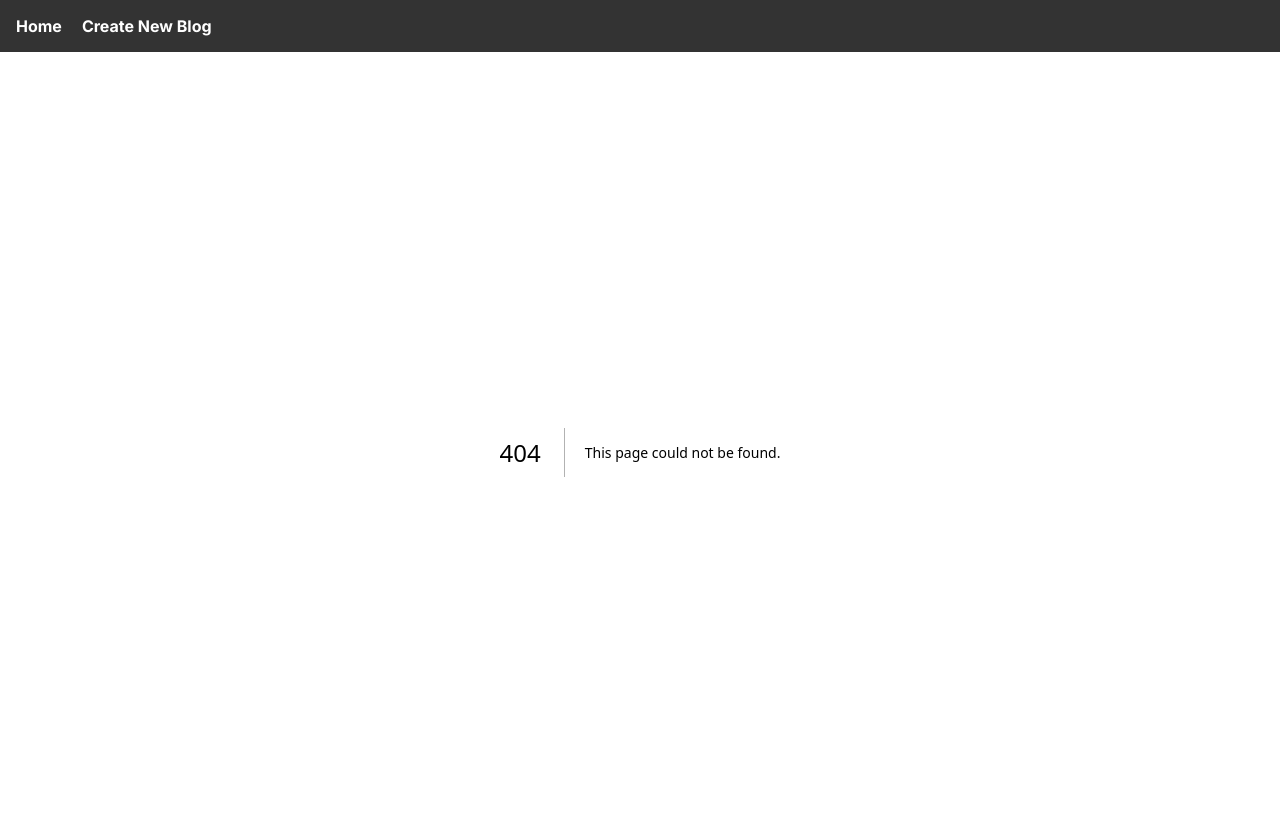
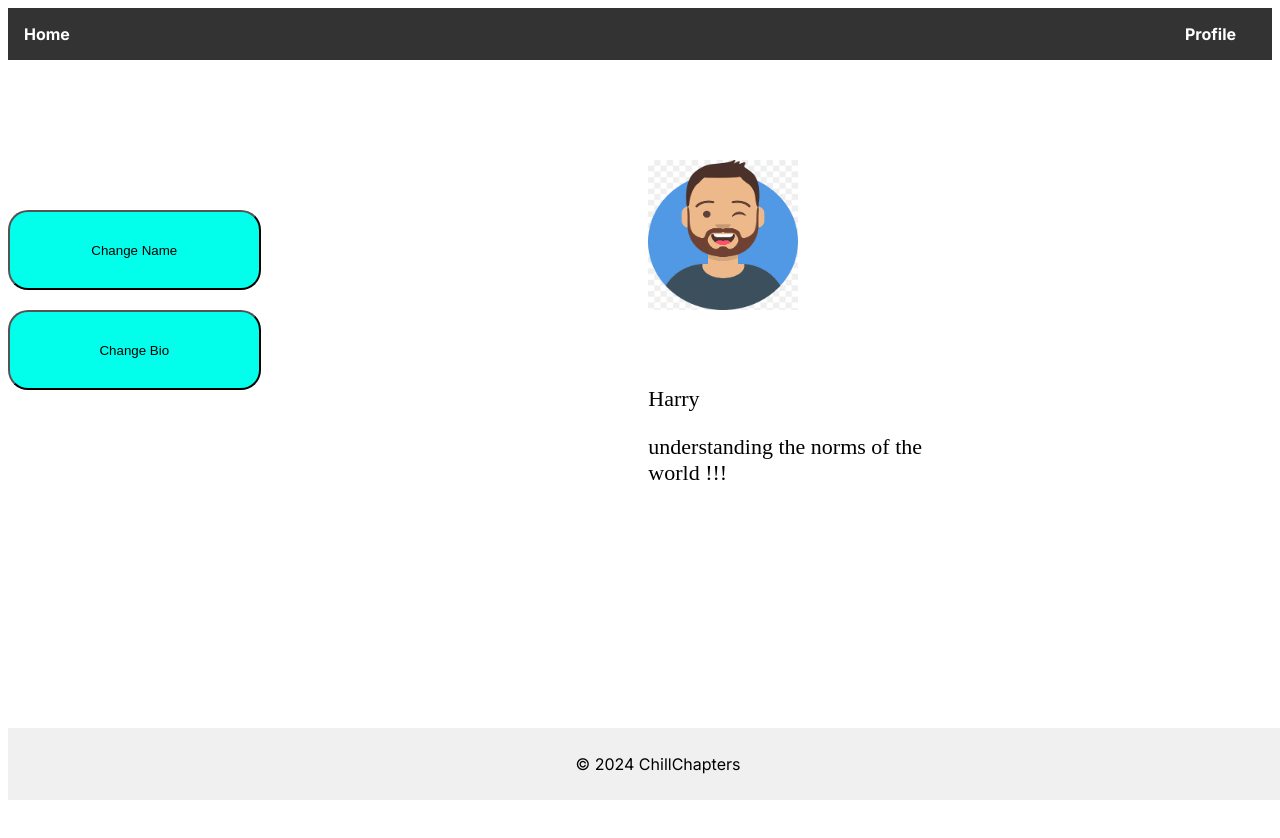
Before and after one commit to eons-shubham/blog-in-next, a Next.js app in the folder blog/: page /profile in a window 1280 px wide. Before the commit this address had no page. Shown: the top 838 px of the page. Built offline with nearby package versions, Linux system fonts and the light colour scheme.

Commit message:
feat: Add Profile Page

```diff
--- /dev/null
+++ b/blog/src/app/component/footer/Footer.jsx
@@ -0,0 +1,12 @@
+import React from "react";
+import styles from "./Footer.module.css";
+
+const MinimalistFooter = () => {
+  return (
+    <div className={styles.footerStyle}>
+      <p>&copy; 2024 ChillChapters</p>
+    </div>
+  );
+};
+
+export default MinimalistFooter;
--- /dev/null
+++ b/blog/src/app/component/footer/Footer.module.css
@@ -0,0 +1,8 @@
+.footerStyle {
+  text-align: center;
+  padding: 10px;
+  background-color: #f0f0f0;
+  position: fixed;
+  bottom: 0;
+  width: 100%;
+}
--- a/blog/src/app/component/navbar/Navbar.jsx
+++ b/blog/src/app/component/navbar/Navbar.jsx
@@ -10,7 +10,7 @@ const Navbar = () => {
           <Link href="/">Home</Link>
         </li>
         <li>
-          <Link href="/create-blog">Create New Blog</Link>
+          <Link href="/profile">Profile</Link>
         </li>
       </ul>
     </nav>
--- a/blog/src/app/component/navbar/Navbar.module.css
+++ b/blog/src/app/component/navbar/Navbar.module.css
@@ -8,6 +8,8 @@
   margin: 0;
   padding: 0;
   display: flex;
+  display: flex;
+  justify-content: space-between;
 }
 
 .navbar li {
--- a/blog/src/app/layout.js
+++ b/blog/src/app/layout.js
@@ -1,6 +1,7 @@
 import { Inter } from "next/font/google";
 import "./globals.css";
 import Navbar from "./component/navbar/Navbar";
+import Footer from "./component/footer/Footer";
 
 const inter = Inter({ subsets: ["latin"] });
 
@@ -15,6 +16,7 @@ export default function RootLayout({ children }) {
       <body className={inter.className}>
         {<Navbar />}
         {children}
+        {<Footer />}
       </body>
     </html>
   );
--- a/blog/src/app/page.js
+++ b/blog/src/app/page.js
@@ -4,6 +4,7 @@ import BlogCard from "./component/blog-card/BlogCard";
 import Navbar from "./component/navbar/Navbar";
 import styles from "./page.module.css";
 import axios from "axios";
+import Footer from "./component/footer/Footer";
 
 const Home = () => {
   const [blogData, setBlogData] = useState([]);
--- /dev/null
+++ b/blog/src/app/profile/Profile.module.css
@@ -0,0 +1,54 @@
+.overview {
+  display: flex;
+  gap: 5vw;
+}
+
+.sidebar {
+  width: 20vw;
+  background-color: #ffffff;
+  height: 100vh;
+}
+
+.sidebar button {
+  width: 100%;
+  height: 10vh;
+  position: relative;
+  top: 150px;
+  border-radius: 20px;
+  background-color: #02ffec;
+  margin-bottom: 20px;
+}
+
+.sidebar button:hover {
+  background-color: #72edff;
+}
+
+.mainsection {
+  width: 75vw;
+  background-color: #ffffff;
+  display: flex;
+  justify-content: center;
+}
+
+.mainsection img {
+  position: relative;
+  top: 100px;
+}
+
+.mainsection p {
+  position: relative;
+  top: 150px;
+  font-size: 22px;
+  font-family: "Fira Code";
+  width: 300px;
+}
+
+.inputArea input {
+  width: 100%;
+  height: 10vh;
+  border: 1px solid black;
+  border-radius: 10px;
+  position: relative;
+  top: 150px;
+  padding-left: 10px;
+}
--- /dev/null
+++ b/blog/src/app/profile/page.jsx
@@ -0,0 +1,72 @@
+"use client";
+import React from "react";
+import { useState } from "react";
+import styles from "./Profile.module.css";
+
+const page = () => {
+  const [name, setName] = useState("Harry");
+  const [bio, setBio] = useState("understanding the norms of the world !!!");
+
+  const [showName, setShowName] = useState(0);
+  const [showBio, setShowBio] = useState(0);
+  const [textVar, setTextVar] = useState("");
+
+  const handleClick = (val) => {
+    if (val === 5) {
+      if (showName) {
+        setName(textVar);
+        setTextVar("");
+      }
+      setShowName((prev) => !prev);
+      setShowBio(0);
+      console.log(showName, showBio);
+    } else {
+      if (showBio) {
+        setBio(textVar);
+        setTextVar("");
+      }
+      setShowName(0);
+      setShowBio((prev) => !prev);
+    }
+  };
+
+  const handleChange = (e) => {
+    setTextVar(e.target.value);
+  };
+
+  return (
+    <div className={styles.overview}>
+      <div className={styles.sidebar}>
+        <button onClick={() => handleClick(5)}>Change Name</button>
+        <button onClick={() => handleClick(10)}>Change Bio</button>
+        <div className={styles.inputArea}>
+          {showName && (
+            <input
+              type="text"
+              placeholder="Enter New Name"
+              onChange={handleChange}
+              value={textVar}
+            />
+          )}
+          {showBio && (
+            <input
+              type="text"
+              placeholder="Enter Your Bio"
+              onChange={handleChange}
+              value={textVar}
+            />
+          )}
+        </div>
+      </div>
+      <div className={styles.mainsection}>
+        <div>
+          <img src="avatar.png" alt="" width={150} height={150} />
+          <p>{name}</p>
+          <p>{bio}</p>
+        </div>
+      </div>
+    </div>
+  );
+};
+
+export default page;
```
Also changed, not shown: blog/src/app/component/create-blog/CreateBlog.jsx (deleted, +0 -32 lines), blog/src/app/component/create-blog/CreateBlog.module.css (deleted, +0 -20 lines), blog/public/avatar.png (added), 1 other file (tests, documents, lock files or other folders).
